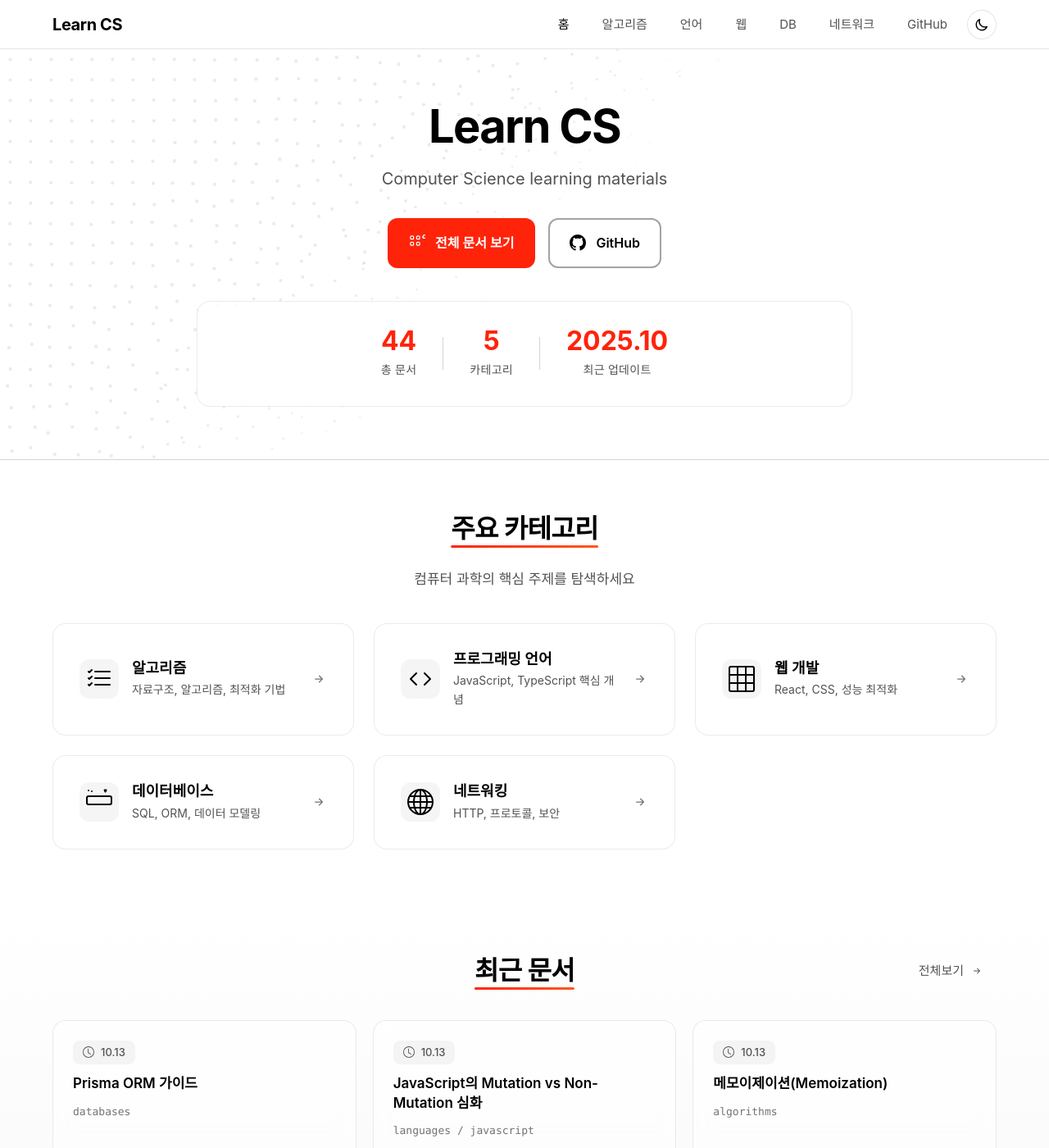
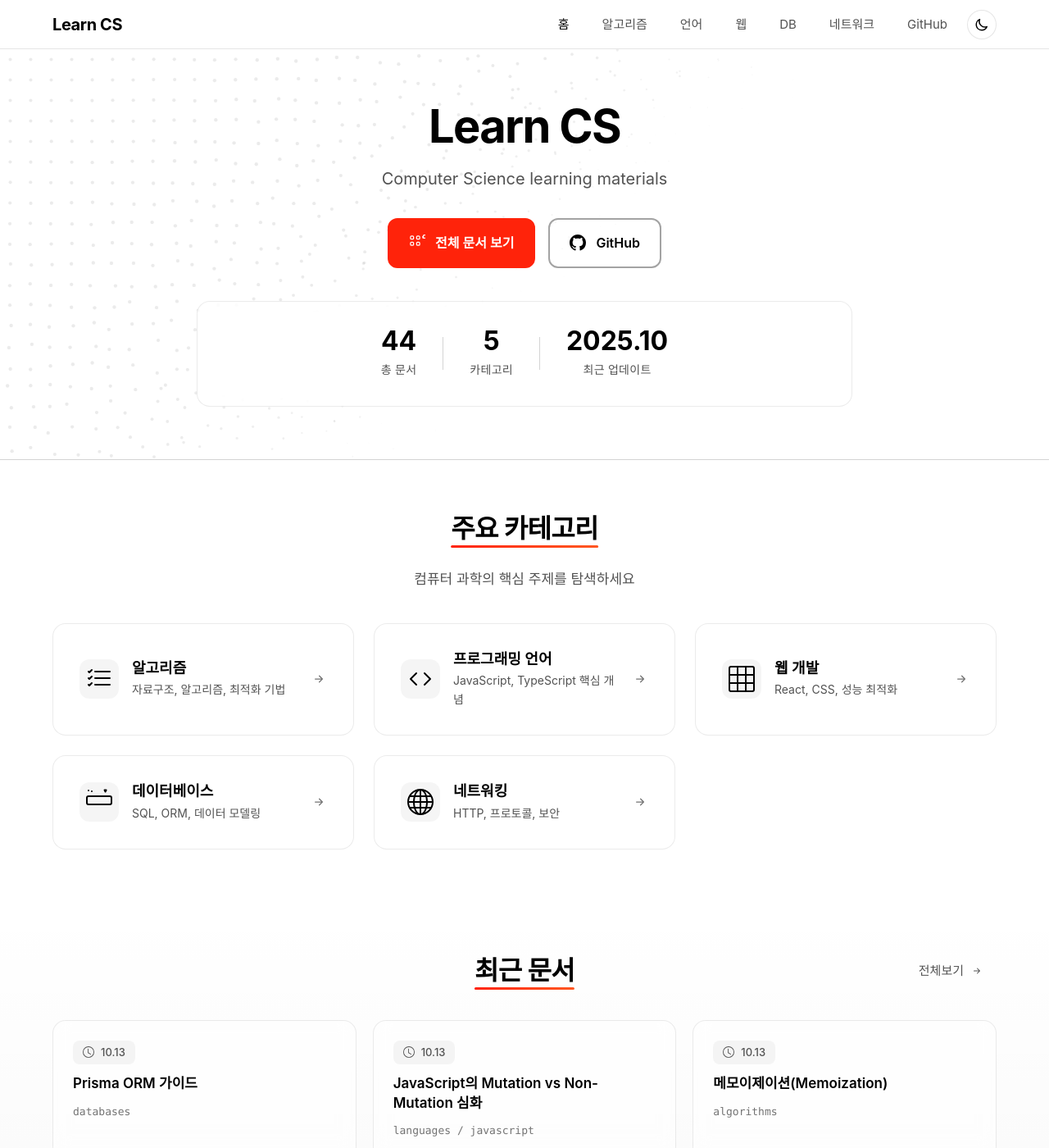
Before and after one commit to lledellebell/learn-cs, a Jekyll site: the page built from index.md, in a window 1280 px wide and 1400 px high. Shown: the whole window at 82% size. Built offline with Jekyll 4.4.1, drawn with Linux system fonts in a browser that asks for light colours; some web fonts are replaced.

Commit message:
style: 색상 변경, 여백 추가

```diff
--- a/assets/css/custom.css
+++ b/assets/css/custom.css
@@ -902,7 +902,7 @@
 .home-stat-value {
   font-size: 2rem;
   font-weight: 700;
-  color: var(--color-primary);
+  color: var(--color-text);
   margin-bottom: var(--space-2);
   line-height: 1;
 }
@@ -1217,7 +1217,7 @@
    ========================================= */
 .article-wrapper {
   max-width: var(--max-width);
-  margin: 0 auto;
+  margin: 0 auto var(--space-10);
   display: flex;
   flex-direction: column;
   gap: var(--space-6);
```
